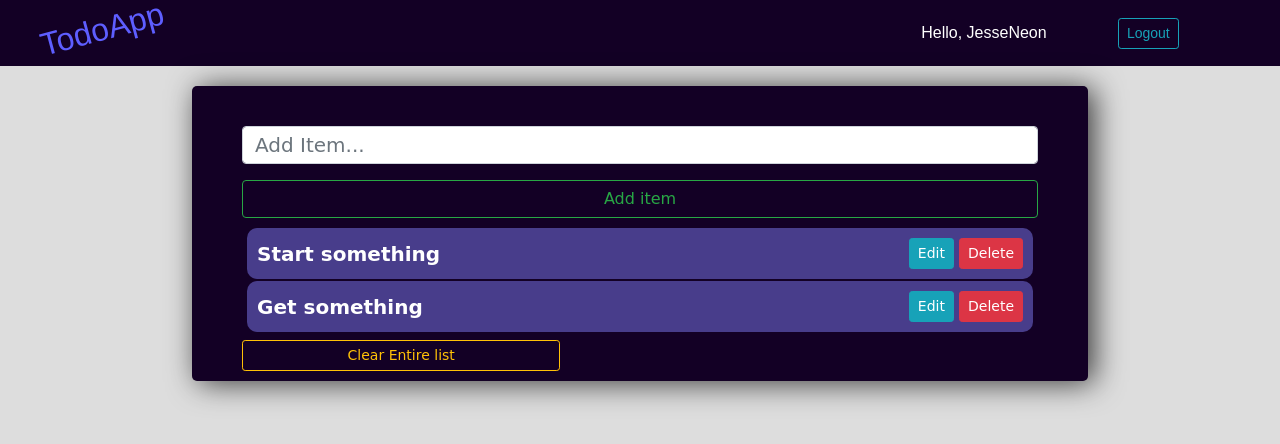
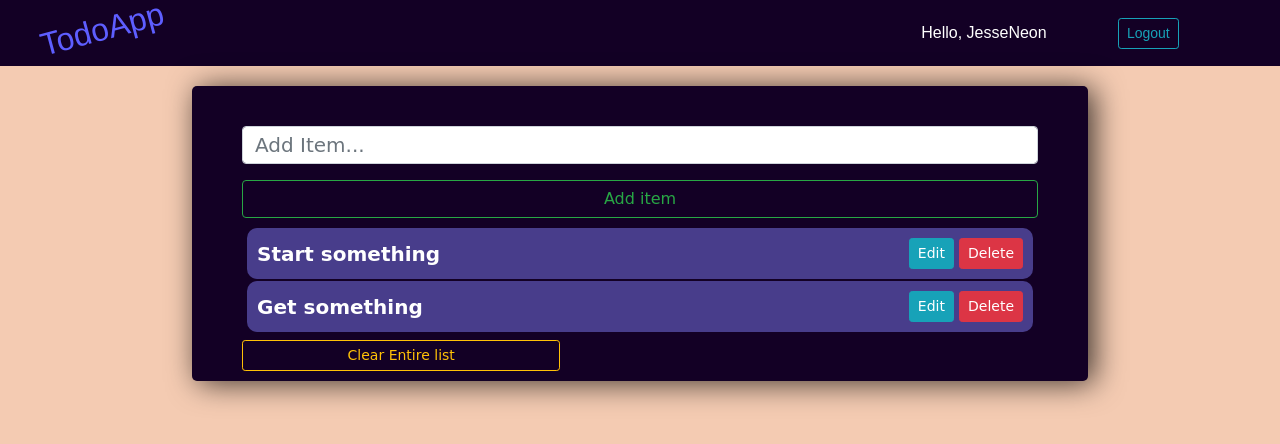
Before and after one commit to JesseAyegba/todo, a Django app: page /dashboard/ in a window 1280 px wide. Shown: the top 444 px of the page. Run offline with Django 3.2, Linux system fonts and the light colour scheme; a user stored in the database is signed in; data comes from the database, SQL or seed files in the repository; some libraries are stand-ins or nearby versions; some web fonts are replaced.

Commit message:
Color change

```diff
--- a/mysite/todo_app/static/todo_app/css/style.css
+++ b/mysite/todo_app/static/todo_app/css/style.css
@@ -1,7 +1,8 @@
 body {
     padding: 0px !important;
     margin: 0px !important;
-    background-color: rgb(221, 221, 221);
+    /* background-color: rgb(221, 221, 221); */
+    background-color: #f4cbb2;
 
 }
 nav {
```
